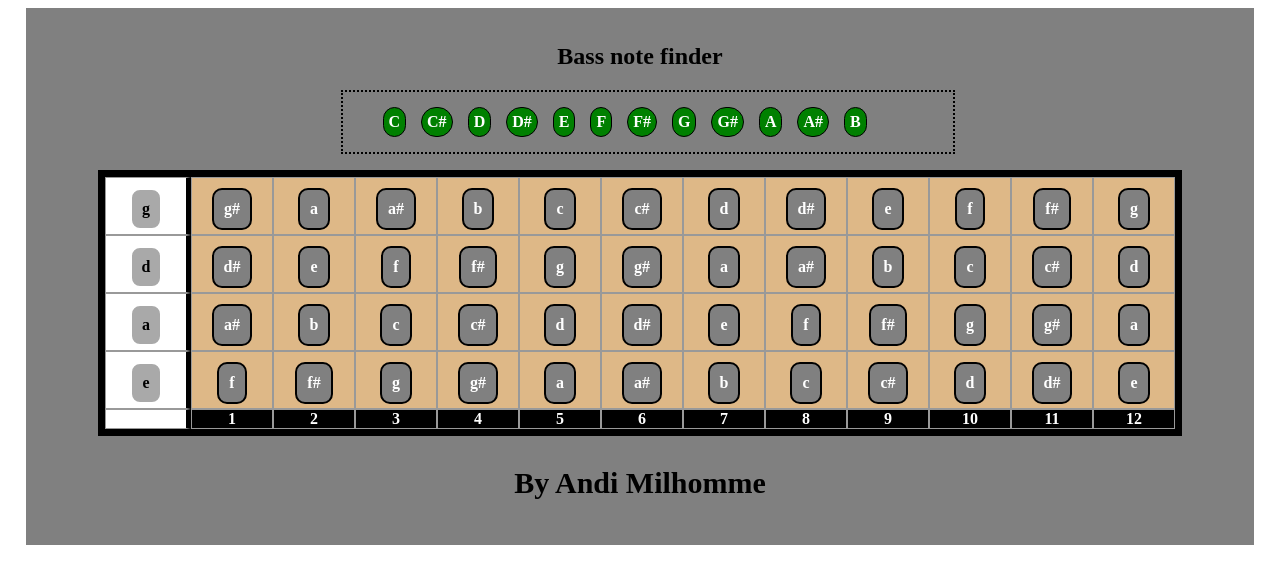
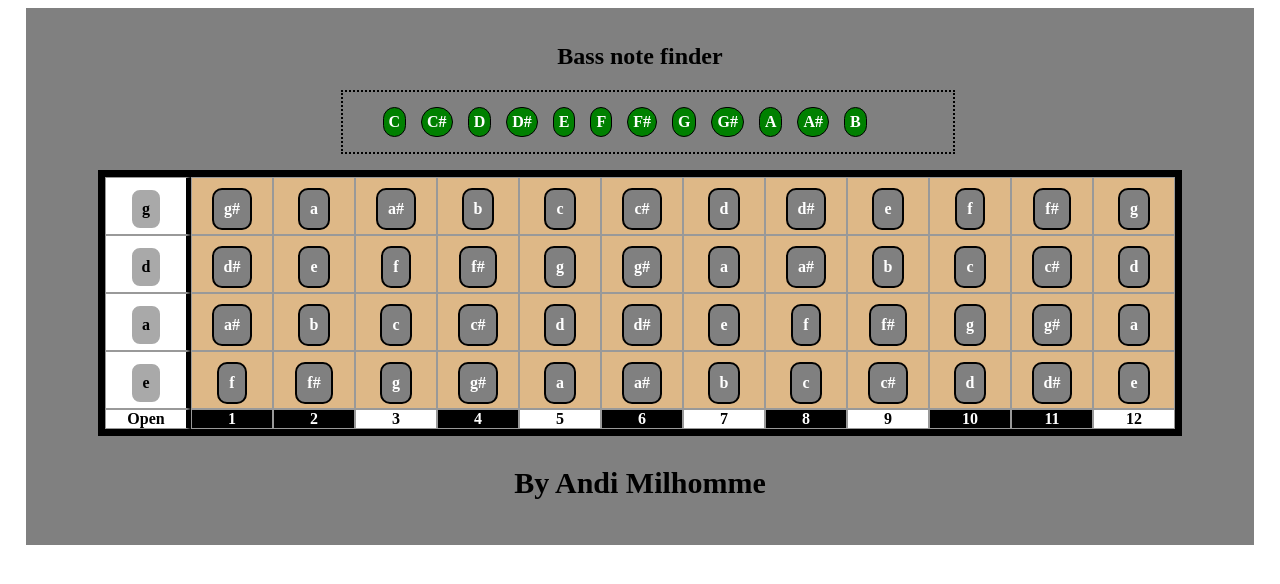
Before and after one commit to anditherobot/bassNoteFinder, an Angular app: page /bass in a window 1280 px wide. Shown: the top 584 px of the page. Built offline with nearby package versions, Linux system fonts and the light colour scheme.

Commit message:
added highlight to the bass notes

```diff
--- a/src/app/components/bass/bass.component.html
+++ b/src/app/components/bass/bass.component.html
@@ -40,7 +40,9 @@
             </div>
             <div class="divTableRow">
 
-            <div class="divTableCell frets" *ngFor=" let fret of fretNumber ; let first = first" >{{fret}}</div>
+            <div class="divTableCell fretNumbers" *ngFor=" let num of fretNumber ; let first = first"
+            [ngClass]="{'highlightFret': num == 3 || num ==5 || num == 7 || num == 9 || num == 12,
+             first: first}" >{{num}}</div>
             </div>
             </div>
             </div>
--- a/src/app/components/bass/bass.component.scss
+++ b/src/app/components/bass/bass.component.scss
@@ -28,6 +28,7 @@
     box-shadow: 2px 2px #888888;
 
 }
+
 
 
 .notesList-item {
@@ -110,11 +111,17 @@
 .divTableCell:first-child {
     border-right: 5px solid black;
     background-color: white;
+    color: black;
 }
 
-.frets {
+.fretNumbers {
     background-color: black;
 }
+.highlightFret{
+    background-color: white;
+    color: black;
+}
+
 .divTableBody {
 	display: table-row-group;
 }
```
